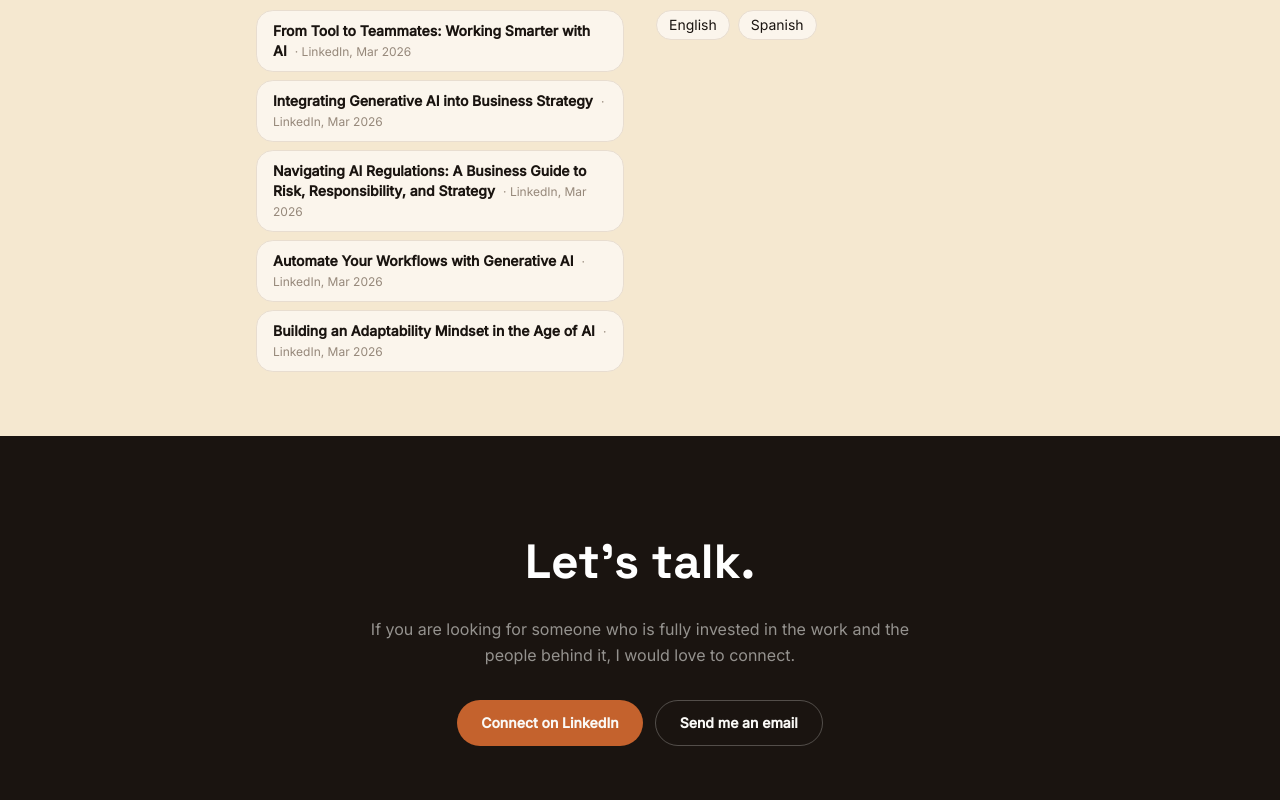
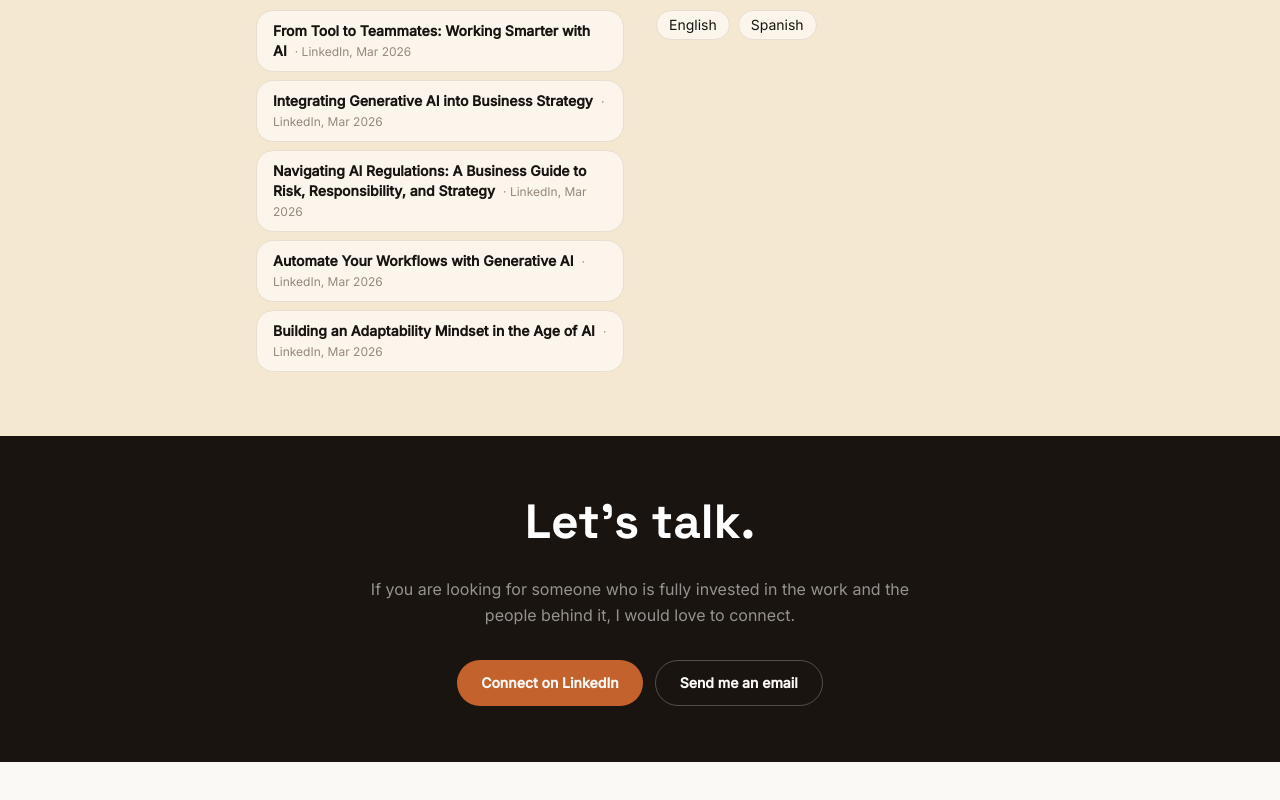
Before and after one commit to ClaudiaN-Code/claudia-career-journey, a Next.js app: page / in a window 1280 px wide. Shown: the part 2369-3169 px from the top of the page. After the commit the page ends 3131 px from the top, so only its background shows below. Built offline with nearby package versions, Linux system fonts and the light colour scheme.

Commit message:
Reduce CTA section vertical padding (py-24 -> py-14)
Co-Authored-By: Claude Sonnet 4.6 <noreply@anthropic.com>

```diff
--- a/components/CTA.tsx
+++ b/components/CTA.tsx
@@ -11,7 +11,7 @@ export function CTA({ linkedin, email }: CTAProps) {
   return (
     <section
       id="contact"
-      className="py-24 px-6 text-center"
+      className="py-14 px-6 text-center"
       style={{ background: "#1a1410" }}
     >
       <div className="max-w-xl mx-auto space-y-6">
```
